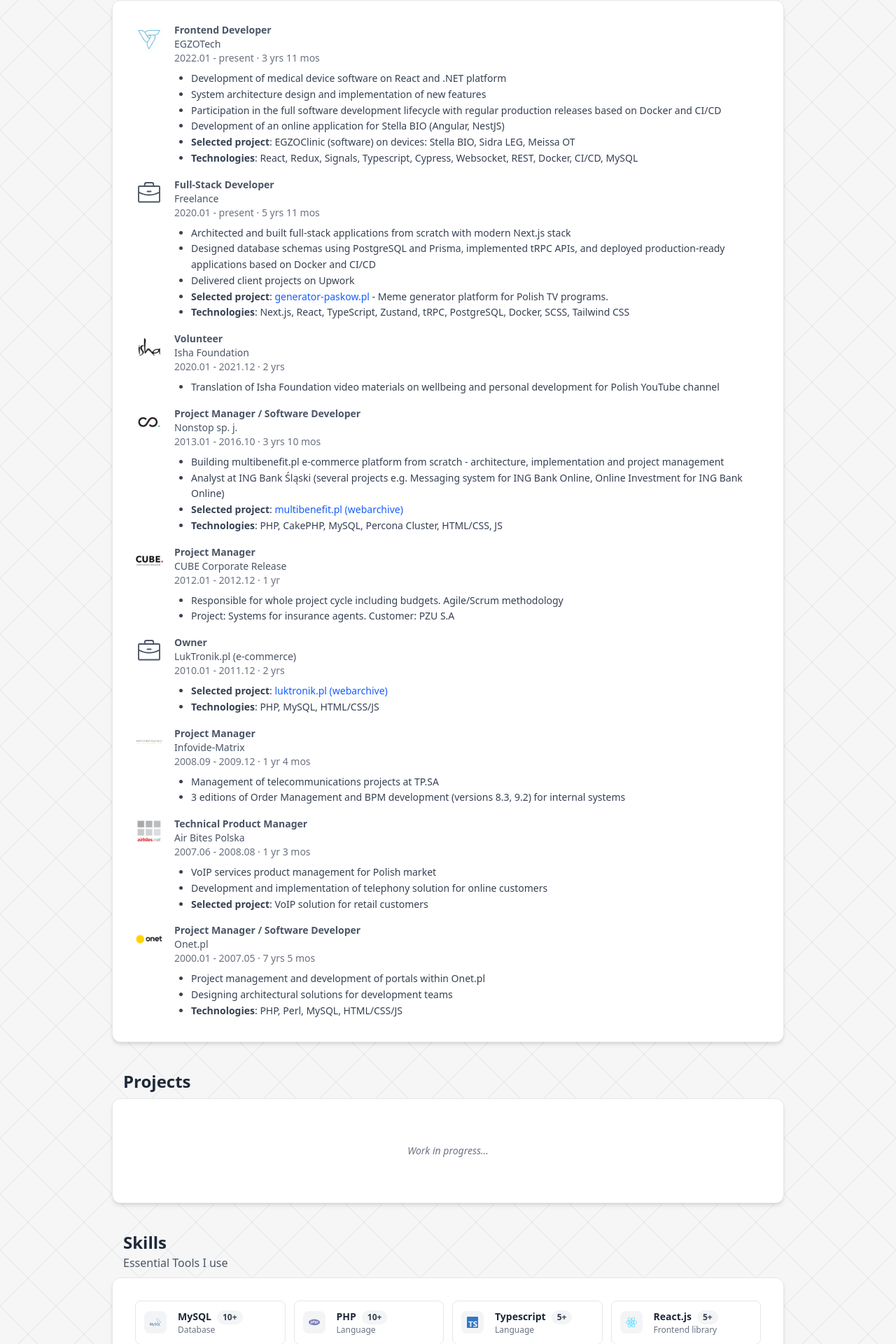
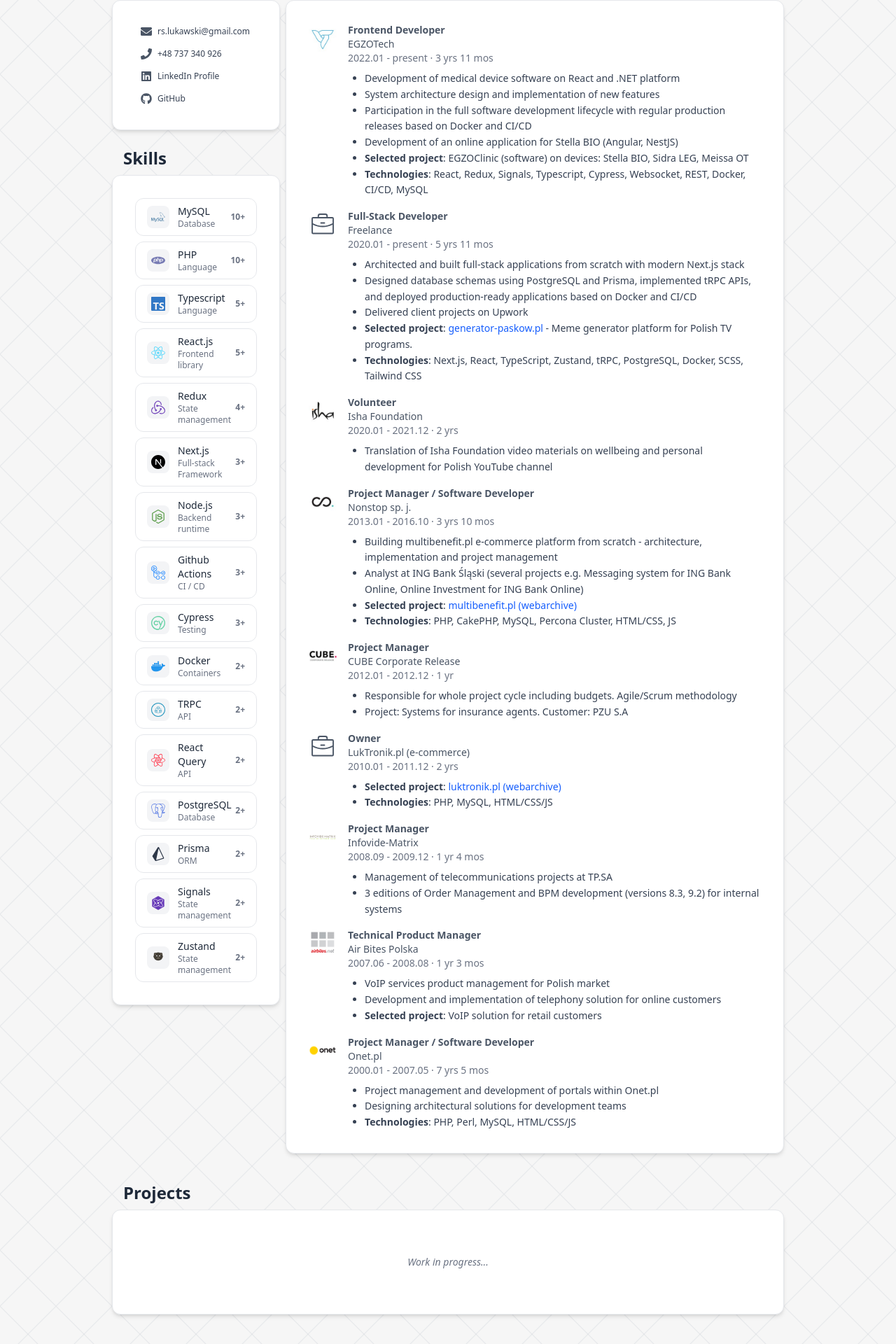
Before and after one commit to rlukawski/personal-website, a React (Vite) app: page /#about in a window 1280 px wide. Shown: the part 774-2694 px from the top of the page at 70% size. Built offline with nearby package versions, Linux system fonts and the light colour scheme.

Commit message:
Add test functionalities

```diff
--- a/src/App.tsx
+++ b/src/App.tsx
@@ -1,6 +1,6 @@
 import type React from "react";
 
-import { About, Home, Navigation, Skills, Contact, Certificates, Projects, Footer } from "./components";
+import { About, Home, Navigation, Skills, Contact, Certificates, Projects, Footer, ContactInfo } from "./components";
 import { Experience } from "./components/Experience";
 
 export default function Example(): React.ReactElement {
@@ -10,9 +10,18 @@
       <div className="flex flex-col gap-2 md:px-12 items-stretch">
         <Home />
         <About />
-        <Experience />
+        <div className="mt-8 container-width">
+          <div className="flex flex-col md:flex-row gap-2 items-start">
+            <div className="w-full md:w-60 flex-shrink-0 order-2 md:order-1 space-y-6">
+              <ContactInfo />
+              <Skills />
+            </div>
+            <div className="flex-1 min-w-0 order-1 lg:order-2">
+              <Experience />
+            </div>
+          </div>
+        </div>
         <Projects />
-        <Skills />
         <Certificates />
       </div>
       <div className="min-h-[100vh] flex flex-col">
--- a/src/components/ContactInfo.tsx
+++ b/src/components/ContactInfo.tsx
@@ -1,40 +1,53 @@
-import { FaEnvelope, FaPhone, FaLinkedin } from "react-icons/fa";
+import { FaEnvelope, FaPhone, FaLinkedin, FaGithub } from "react-icons/fa";
 import { useTranslation } from "react-i18next";
 
 export const ContactInfo = () => {
   const { t } = useTranslation();
 
   return (
-    <section className="container-body">
-      <h3 className="heading-3 mb-4">{t('contact.getInTouch')}</h3>
-      <div className="space-y-4">
-        <div className="flex items-center gap-3">
-          <FaEnvelope className="w-5 h-5 text-gray-600 flex-shrink-0" />
+    <section className="scroll-mt-24">
+      <h2 className="heading-2 ml-4">{t('contact.getInTouch')}</h2>
+      <div className="container-body mt-2">
+        <div className="space-y-2">
           <a
             href="mailto:rs.lukawski@gmail.com"
-            className="link-primary text-sm break-all"
+            className="flex items-center gap-2 py-1 px-2 hover:bg-gray-50 rounded-lg transition-all duration-200 group"
           >
-            rs.lukawski@gmail.com
+            <FaEnvelope className="w-4 h-4 text-gray-600 flex-shrink-0 group-hover:text-gray-800" />
+            <span className="text-xs text-gray-700 group-hover:text-gray-900 truncate">
+              rs.lukawski@gmail.com
+            </span>
           </a>
-        </div>
-        <div className="flex items-center gap-3">
-          <FaPhone className="w-5 h-5 text-gray-600 flex-shrink-0" />
           <a
             href="tel:+48737340926"
-            className="link-primary text-sm"
+            className="flex items-center gap-2 py-1 px-2 hover:bg-gray-50 rounded-lg transition-all duration-200 group"
           >
-            +48 737 340 926
+            <FaPhone className="w-4 h-4 text-gray-600 flex-shrink-0 group-hover:text-gray-800" />
+            <span className="text-xs text-gray-700 group-hover:text-gray-900">
+              +48 737 340 926
+            </span>
           </a>
-        </div>
-        <div className="flex items-center gap-3">
-          <FaLinkedin className="w-5 h-5 text-gray-600 flex-shrink-0" />
           <a
             href="https://www.linkedin.com/in/rafal-lukawski/"
             target="_blank"
             rel="noopener noreferrer"
-            className="link-primary text-sm"
+            className="flex items-center gap-2 py-1 px-2 hover:bg-gray-50 rounded-lg transition-all duration-200 group"
           >
-            {t('contact.linkedinProfile')}
+            <FaLinkedin className="w-4 h-4 text-gray-600 flex-shrink-0 group-hover:text-gray-800" />
+            <span className="text-xs text-gray-700 group-hover:text-gray-900">
+              {t('contact.linkedinProfile')}
+            </span>
+          </a>
+          <a
+            href="https://github.com/rlukawski"
+            target="_blank"
+            rel="noopener noreferrer"
+            className="flex items-center gap-2 py-1 px-2 hover:bg-gray-50 rounded-lg transition-all duration-200 group"
+          >
+            <FaGithub className="w-4 h-4 text-gray-600 flex-shrink-0 group-hover:text-gray-800" />
+            <span className="text-xs text-gray-700 group-hover:text-gray-900">
+              GitHub
+            </span>
           </a>
         </div>
       </div>
--- a/src/components/Experience.tsx
+++ b/src/components/Experience.tsx
@@ -202,7 +202,7 @@
   const experienceData = getExperienceData();
 
   return (
-    <section id="experience" className="mt-8 scroll-mt-24 container-width">
+    <section id="experience" className="scroll-mt-24 w-full">
       <h2 className="heading-2 ml-4">{t("experience.title")}</h2>
 
       <div className="container-body mt-2">
--- a/src/components/Skills.tsx
+++ b/src/components/Skills.tsx
@@ -39,21 +39,19 @@
   });
 
   return (
-    <section id="skills" className="mt-8 scroll-mt-24 container-width w-full">
+    <section id="skills" className="scroll-mt-24">
       <h2 className="heading-2 ml-4">{t('skills.title')}</h2>
-      <h4 className="body-normal ml-4">{t('skills.subtitle')}</h4>
       <div className="container-body mt-2">
-        <div className="grid grid-cols-1 sm:grid-cols-2 md:grid-cols-3 lg:grid-cols-4 gap-3">
+        <div className="flex flex-col gap-2">
           {sortedTechnologies.map((tech) => {
             const icon = tech.customIcon ? null : getIcon(tech.iconSlug || '');
 
             return (
               <div
-              key={tech.name}
-              className="border border-gray-200 p-3 rounded-lg bg-white/50 backdrop-blur-sm hover:shadow-md transition-shadow"
-            >
-              <div className="flex items-center gap-4">
-                <div className="w-8 h-8 rounded-lg bg-gray-100 flex items-center justify-center overflow-hidden p-2">
+                key={tech.name}
+                className="flex items-center gap-3 px-4 py-2 rounded-xl border border-gray-200 bg-white/50 backdrop-blur-sm hover:border-gray-300 hover:shadow-sm transition-all duration-200 group"
+              >
+                <div className="w-8 h-8 flex-shrink-0 rounded-lg bg-gray-100 flex items-center justify-center overflow-hidden p-1.5">
                   {tech.customIcon ? (
                     <img src={tech.customIcon} alt={tech.name} className="w-full h-full object-contain" />
                   ) : icon ? (
@@ -68,20 +66,21 @@
                       <path d={icon.path} />
                     </svg>
                   ) : (
-                    <span className="text-subtle body-extra-small">{tech.name.charAt(0)}</span>
+                    <span className="text-subtle body-extra-small font-bold">{tech.name.charAt(0)}</span>
                   )}
                 </div>
-                <div className="flex-1">
-                  <div className="flex items-baseline gap-2">
-                    <h3 className="card-title whitespace-nowrap body-small">{tech.name}</h3>
-                    <span className="text-xs font-semibold text-gray-700 bg-gray-100 px-2 py-0.5 rounded-full">
-                      {tech.years}
-                    </span>
-                  </div>
-                  <p className="body-extra-small">{tech.description}</p>
+                <div className="flex flex-col flex-1 min-w-0">
+                  <span className="body-small font-medium text-gray-800 group-hover:text-gray-900">
+                    {tech.name}
+                  </span>
+                  <span className="text-xs text-gray-500 group-hover:text-gray-600">
+                    {tech.description}
+                  </span>
                 </div>
+                <span className="text-xs font-bold text-gray-500 group-hover:text-gray-700 tabular-nums flex-shrink-0">
+                  {tech.years}
+                </span>
               </div>
-            </div>
             );
           })}
         </div>
--- a/src/components/index.ts
+++ b/src/components/index.ts
@@ -3,6 +3,7 @@
 export * from './About'
 export * from './Skills'
 export * from './Contact'
+export * from './ContactInfo'
 export * from './Certificates'
 export * from './Projects'
 export * from './Footer'
--- a/src/utils/navigation.ts
+++ b/src/utils/navigation.ts
@@ -2,7 +2,6 @@
   { labelKey: 'nav.about', id: 'about' },
   { labelKey: 'nav.experience', id: 'experience' },
   { labelKey: 'nav.projects', id: 'projects' },
-  { labelKey: 'nav.skills', id: 'skills' },
   { labelKey: 'nav.certificates', id: 'certificates' },
   { labelKey: 'nav.contact', id: 'contact' },
 ];
```
